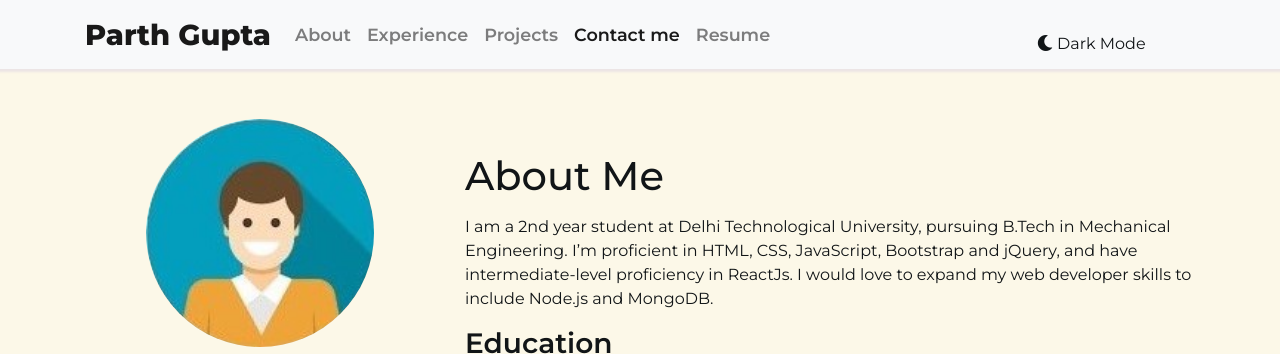
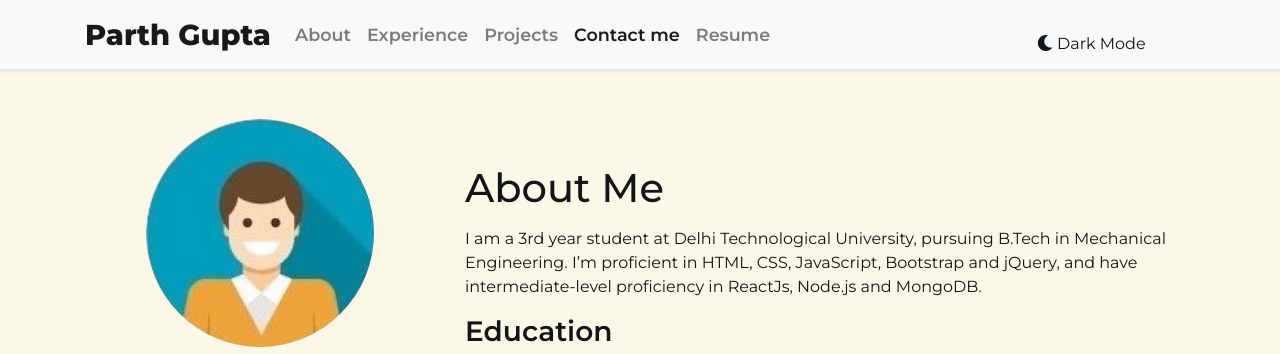
Before and after one commit to Parth-Gupta10/Parth-Gupta10.github.io, a plain HTML site: page index.html in a window 1280 px wide. Shown: the top 354 px of the page. Drawn offline with nearby package versions, Linux system fonts and the light colour scheme.

Commit message:
edit desc

```diff
--- a/index.html
+++ b/index.html
@@ -81,9 +81,8 @@
             <h1 class="card-tilte" style="margin-bottom: 15px; font-weight: 500;">About Me</h1>
           </div>
           <p class="card-text">
-            I am a 2nd year student at Delhi Technological University, pursuing B.Tech in Mechanical Engineering.
-            I’m proficient in HTML, CSS, JavaScript, Bootstrap and jQuery, and have intermediate-level proficiency in ReactJs. I would love to expand my web developer skills to include
-            Node.js and MongoDB.
+            I am a 3rd year student at Delhi Technological University, pursuing B.Tech in Mechanical Engineering.
+            I’m proficient in HTML, CSS, JavaScript, Bootstrap and jQuery, and have intermediate-level proficiency in ReactJs, Node.js and MongoDB.
           </p>
           <h3 style="font-weight: 600; margin-bottom: 15px;">Education</h3>
           <div class="educationDiv">
```
